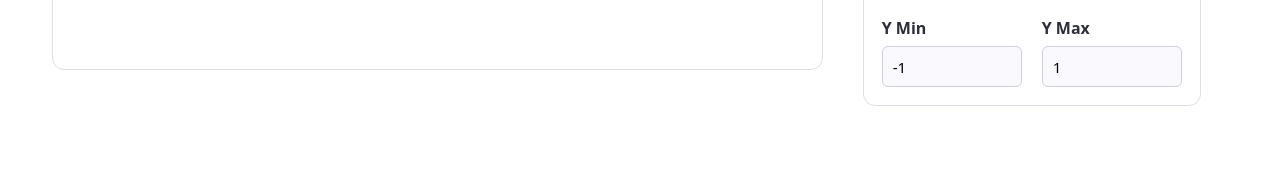
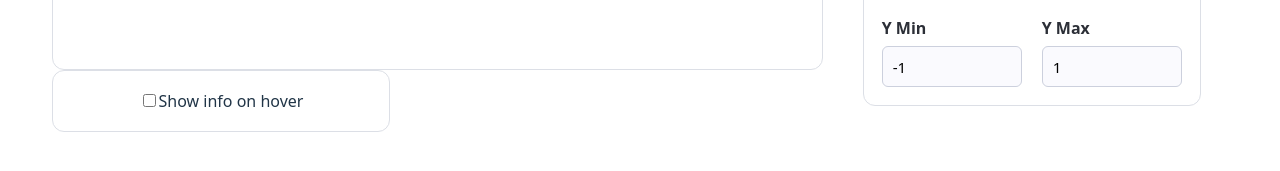
Before and after one commit to yenan/ELVIS, a React (Vite) app: page /optimization in a window 1280 px wide. Both pictures are taken after a click on the button "Bivariate". Shown: the part 749-920 px from the top of the page. Built offline with nearby package versions, Linux system fonts and the light colour scheme.

Commit message:
Add hover info to bivariate plot

```diff
--- a/src/visualizers/optimization/bivariate/OptimizationPlot.jsx
+++ b/src/visualizers/optimization/bivariate/OptimizationPlot.jsx
@@ -7,11 +7,13 @@ const math = create(all);
 
 
 function getContourPoints(
-  expr, xMin, xMax, yMin, yMax, numPoints = 100
+  func, dx, dy, xMin, xMax, yMin, yMax, numPoints = 100
 ) {
   const xs = [];
   const ys = [];
   const zs = [];
+	const gradXs = [];
+	const gradYs = [];
 
   const stepX = (xMax - xMin) / (numPoints - 1);
   const stepY = (yMax - yMin) / (numPoints - 1);
@@ -22,24 +24,37 @@ function getContourPoints(
     xs.push([]);
     ys.push([]);
     zs.push([]);
+		gradXs.push([]);
+		gradYs.push([]);
 
     for (let j = 0; j < numPoints; ++j) {
       const x = xMin + j * stepX;
 
       let z;
       try {
-        z = expr.evaluate({ x, y });
+        z = func.evaluate({ x, y });
       } catch {
         z = NaN;
+      }
+
+			let gradX, gradY;
+			try {
+				gradX = dx.evaluate({ x, y });
+				gradY = dy.evaluate({ x, y });
+			} catch {
+				gradX = NaN;
+				gradY = NaN;
 			}
 
       xs[i].push(x);
       ys[i].push(y);
       zs[i].push(z);
+			gradXs[i].push(gradX);
+			gradYs[i].push(gradY);
     }
   }
 
-  return { xs, ys, zs };
+  return { xs, ys, zs, gradXs, gradYs };
 }
 
 
@@ -48,6 +63,8 @@ function updateFunction(
   setXs,
   setYs,
   setZs,
+	setGradXs,
+	setGradYs,
   xMin,
   xMax,
   yMin,
@@ -57,6 +74,8 @@ function updateFunction(
     setXs([]);
     setYs([]);
     setZs([]);
+		setGradXs([]);
+		setGradYs([]);
     return;
   }
 
@@ -76,28 +95,42 @@ function updateFunction(
     setXs([]);
     setYs([]);
     setZs([]);
+		setGradXs([]);
+		setGradYs([]);
     return;
   }
 
   try {
     const expr = math.compile(functionInput);
-    const { xs, ys, zs } = getContourPoints(
-      expr, xMin, xMax, yMin, yMax
+		const dx = math.derivative(functionInput, 'x').compile();
+		const dy = math.derivative(functionInput, 'y').compile();
+
+    const { xs, ys, zs, gradXs, gradYs } = getContourPoints(
+      expr, dx, dy, xMin, xMax, yMin, yMax
     );
     setXs(xs);
     setYs(ys);
     setZs(zs);
+		setGradXs(gradXs);
+		setGradYs(gradYs);
   } catch {
+		console.log("bonjourno");
     setXs([]);
     setYs([]);
     setZs([]);
+		setGradXs([]);
+		setGradYs([]);
   }
 }
 
 function OptimizationPlot(props) {
+	const [hoverEnabled, setHoverEnabled] = useState(false);
+
   const [xs, setXs] = useState([]);
   const [ys, setYs] = useState([]);
   const [zs, setZs] = useState([]);
+	const [gradXs, setGradXs] = useState([]);
+	const [gradYs, setGradYs] = useState([]);
 
   const trajX = props.trajectory.map(point => point.x);
   const trajY = props.trajectory.map(point => point.y);
@@ -109,6 +142,8 @@ function OptimizationPlot(props) {
       setXs,
       setYs,
       setZs,
+			setGradXs,
+			setGradYs,
       props.functionXMin,
       props.functionXMax,
       props.functionYMin,
@@ -122,7 +157,12 @@ function OptimizationPlot(props) {
     props.functionYMax
   ]);
 
+	const customData = gradXs.map((row, i) =>
+		row.map((dx, j) => [dx, gradYs[i][j]])
+	);
+
   return (
+		<div style={{ display: 'flex', flexDirection: 'column' }}>
 			<div className="plot-wrapper">
 				<Plot
 					data={[
@@ -136,7 +176,8 @@ function OptimizationPlot(props) {
 								showlines: false,
 							},
 							colorscale: 'Viridis',
-            hoverinfo: 'skip',
+							customdata: customData,
+							hovertemplate: "p=(%{x:.2f}, %{y:.2f}, %{z:.2f})<br>grad=(%{customdata[0]:.2f}, %{customdata[1]:.2f})<extra></extra>"
 						},
 						{
 							x: trajX,
@@ -145,7 +186,7 @@ function OptimizationPlot(props) {
 							mode: 'lines+markers',
 							line: { color: '#d97871', width: 2 },
 							marker: { color: '#d97871', size: 10 },
-            hoverinfo: 'skip',
+							hoverinfo: "skip",
 						},
 						{
 							x: [trajX.at(-1)],
@@ -153,7 +194,7 @@ function OptimizationPlot(props) {
 							type: 'scatter',
 							mode: 'markers',
 							marker: { color: 'red', size: 12 },
-            hoverinfo: 'skip',
+							hoverinfo: "skip",
 						},
 					]}
 					layout={{
@@ -170,6 +211,7 @@ function OptimizationPlot(props) {
 							range: [props.functionYMin, props.functionYMax]
 						},
 						showlegend: false,
+						hovermode: hoverEnabled ? "closest" : false,
 					}}
 					config={{ responsive: true, displayModeBar: false }}
 					style={{ width: '100%', height: '100%' }}
@@ -177,6 +219,17 @@ function OptimizationPlot(props) {
 					className="plot"
 				/>
 			</div>
+			<div className="card">
+				<label>
+					<input
+						type="checkbox"
+						checked={hoverEnabled}
+						onChange={(e) => setHoverEnabled(e.target.checked)}
+					/>
+					Show info on hover
+				</label>
+			</div>
+		</div>
   );
 }
 
--- a/src/visualizers/optimization/styles.css
+++ b/src/visualizers/optimization/styles.css
@@ -4,7 +4,6 @@
     border: 1px solid #dcdfe6;
     border-radius: 12px;
     padding: 12px;
-    /* box-shadow: 0 10px 40px rgba(47, 61, 103, 0.08); */
 }
 
 .plot {
@@ -23,7 +22,6 @@
     flex-direction: column;
     gap: 24px;
     width: 300px;
-    /* box-shadow: 0 10px 40px rgba(47, 61, 103, 0.08); */
 }
 
 .field {
```
Lines whose indentation alone changed are shown as unchanged.
